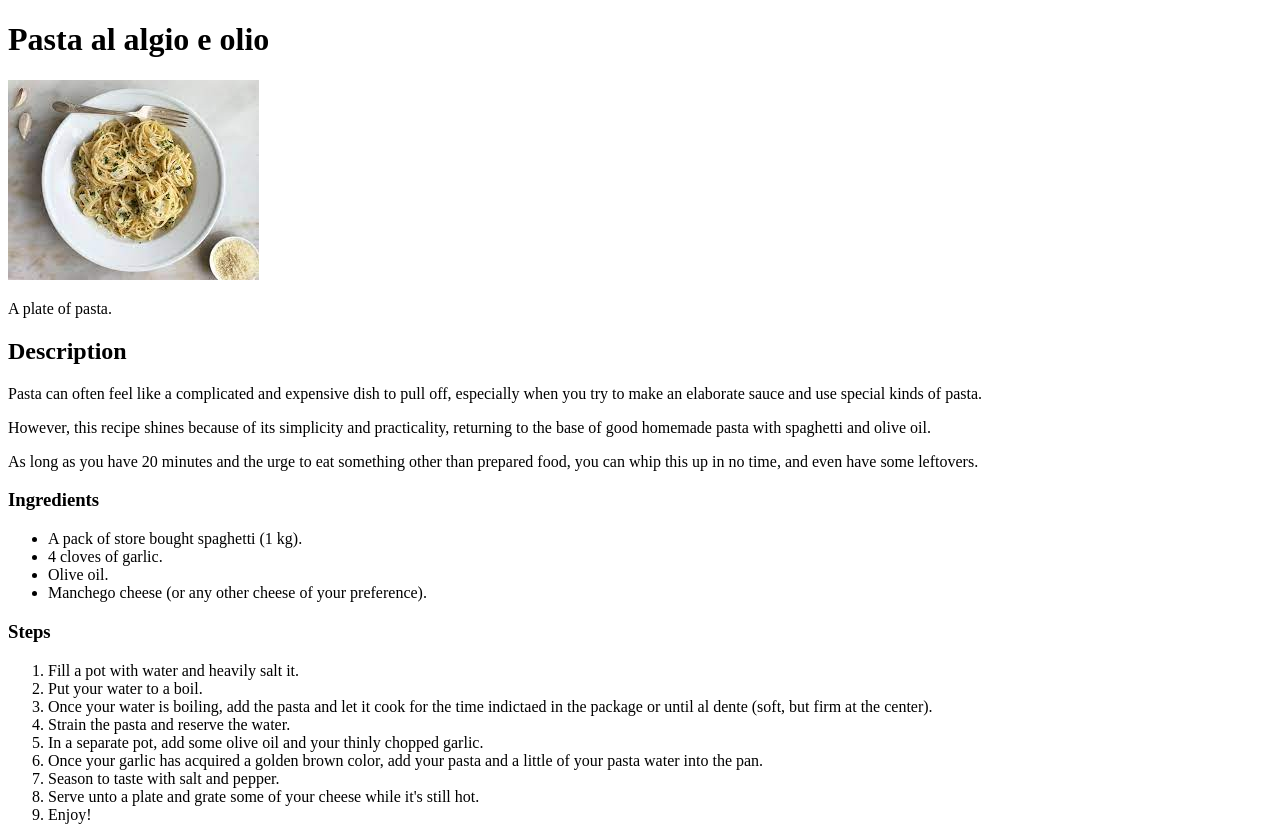
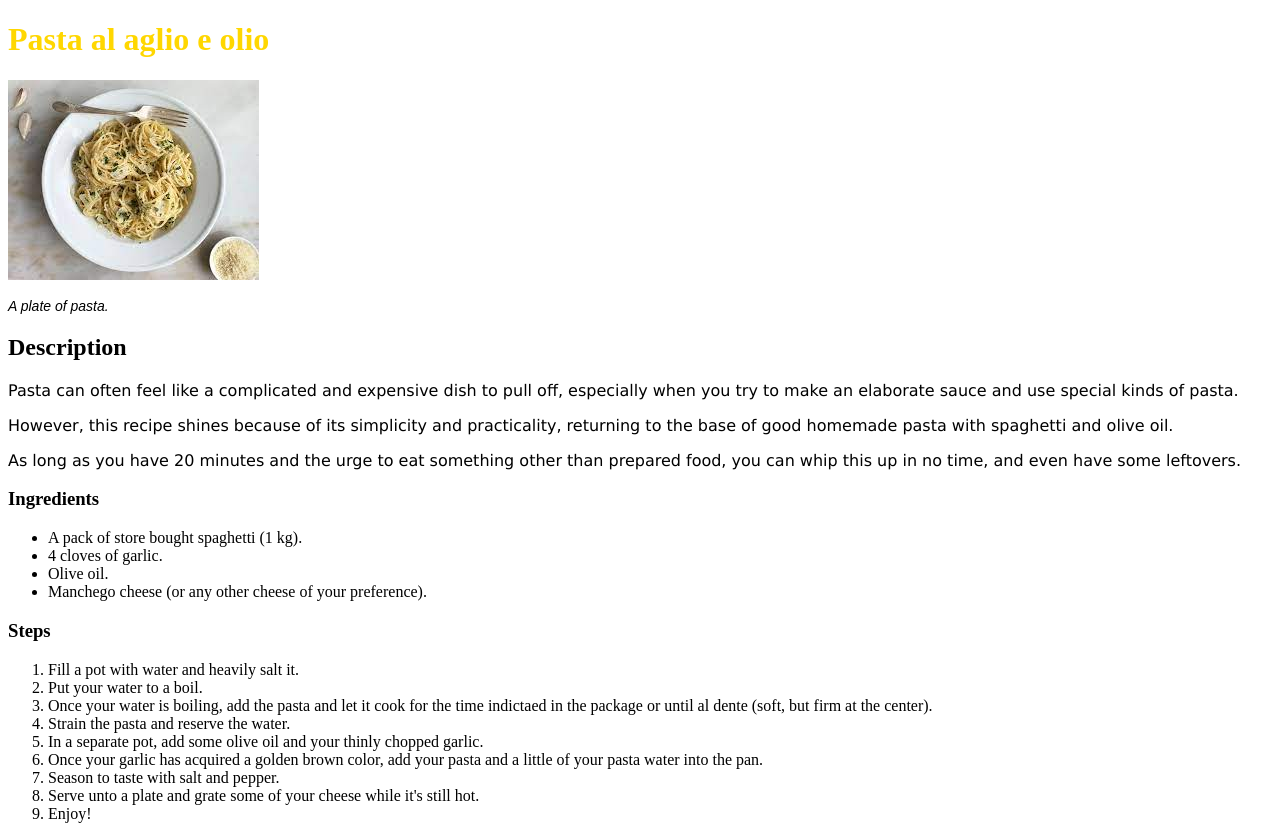
Before and after one commit to ArmandoGoRo/odin-recipes, a plain HTML site: page recipes/pasta/pasta_al_aglio_e_olio.html in a window 1280 px wide. Drawn offline with Linux system fonts and the light colour scheme.

Commit message:
Added CSS files for each recipe directory.

```diff
--- /dev/null
+++ b/recipes/charro_beans/style.css
@@ -0,0 +1,19 @@
+h1 {
+    color: brown;
+    background-color: rgb(101, 218, 101);
+}
+
+img {
+    height: 200px;
+    width: auto;
+}
+
+.image-description {
+    font-family: sans-serif;
+    font-style: oblique;
+    font-size: 14px;
+}
+
+.description {
+    font-family: Verdana, Geneva, Tahoma, sans-serif;
+}
--- /dev/null
+++ b/recipes/mexican_meatballs/style.css
@@ -0,0 +1,19 @@
+h1 {
+color: red;
+background-color: rgb(35, 163, 35);
+}
+
+img {
+    height: 200px;
+    width: auto;
+}
+
+.image-description {
+    font-family: sans-serif;
+    font-style: oblique;
+    font-size: 14px;
+}
+
+.description {
+    font-family: Verdana, Geneva, Tahoma, sans-serif;
+}
--- a/recipes/pasta/pasta_al_aglio_e_olio.html
+++ b/recipes/pasta/pasta_al_aglio_e_olio.html
@@ -3,15 +3,16 @@
     <head>
         <meta charset="UTF 8">
         <title>Past al aglio e olio</title>
+        <link rel="stylesheet" href="style.css"
     </head>
     <body>
-        <h1>Pasta al algio e olio</h1>
+        <h1>Pasta al aglio e olio</h1>
         <img src="../../images/pasta.jpeg" alt="A plate of pasta">
-        <p>A plate of pasta.</p>
+        <p class="image-description">A plate of pasta.</p>
         <h2>Description</h2>
-        <p>Pasta can often feel like a complicated and expensive dish to pull off, especially when you try to make an elaborate sauce and use special kinds of pasta.</p>
-        <p>However, this recipe shines because of its simplicity and practicality, returning to the base of good homemade pasta with spaghetti and olive oil.</p>
-        <p>As long as you have 20 minutes and the urge to eat something other than prepared food, you can whip this up in no time, and even have some leftovers.</p>
+        <p class="description">Pasta can often feel like a complicated and expensive dish to pull off, especially when you try to make an elaborate sauce and use special kinds of pasta.</p>
+        <p class="description">However, this recipe shines because of its simplicity and practicality, returning to the base of good homemade pasta with spaghetti and olive oil.</p>
+        <p class="description">As long as you have 20 minutes and the urge to eat something other than prepared food, you can whip this up in no time, and even have some leftovers.</p>
         <h3>Ingredients</h3>
             <ul>
                 <li>A pack of store bought spaghetti (1 kg).</li>
--- /dev/null
+++ b/recipes/pasta/style.css
@@ -0,0 +1,19 @@
+h1 {
+    color: gold;
+    background-color: white;
+}
+
+img {
+    height: 200px;
+    width: auto;
+}
+
+.image-description {
+    font-family: sans-serif;
+    font-style: oblique;
+    font-size: 14px;
+}
+
+.description {
+    font-family: Verdana, Geneva, Tahoma, sans-serif;
+}
```
Also changed, not shown: index.html (+3 -3 lines), pasta_al_aglio_e_olio.html (deleted, +0 -11 lines), recipes/charro_beans/charro_beans.html (+5 -4 lines), recipes/mexican_meatballs/mexican_meatballs.html (+5 -4 lines).
